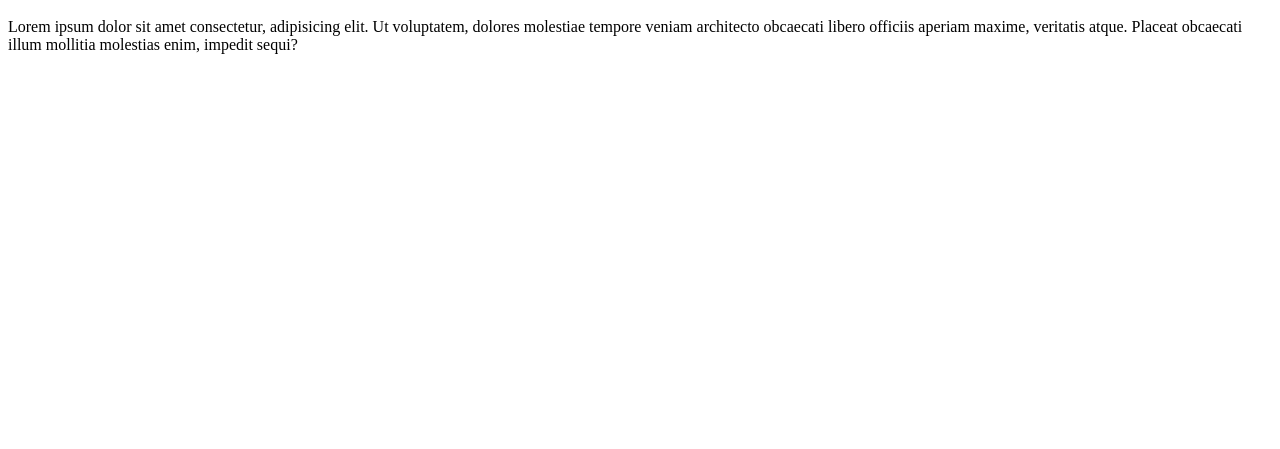
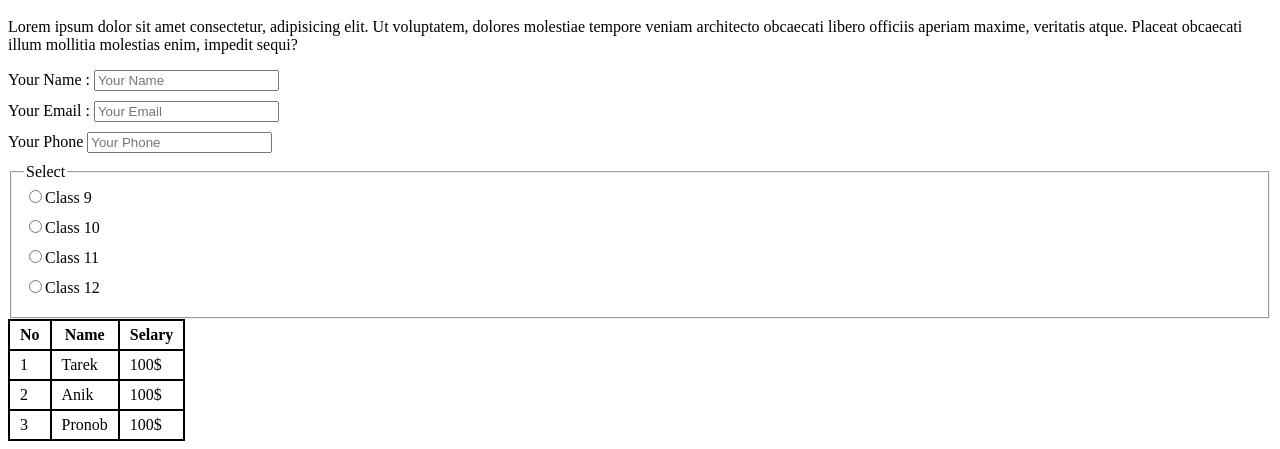
Before and after one commit to antor199/Poject-1, a plain HTML site: page index.html in a window 1280 px wide. Shown: the part 733-1182 px from the top of the page. Before the commit the page ends 803 px from the top, so only its background shows below. Drawn offline with Linux system fonts and the light colour scheme.

Commit message:
added a my form

```diff
--- a/index.html
+++ b/index.html
@@ -4,6 +4,19 @@
     <meta charset="UTF-8">
     <meta name="viewport" content="width=device-width, initial-scale=1.0">
     <title>Document</title>
+    <style>
+      label {
+        display: block;
+        margin-bottom: 10px;
+      }
+      table {
+        border-collapse: collapse;
+      }
+      td,th {
+        border: 2px solid black;
+        padding: 5px 10px;
+      }
+    </style>
 </head>
 <body>
     <h1> <i>  My Travel Blok </i> </h1>
@@ -39,6 +52,63 @@
    <h1 s> Antor </h1>
    <p> Lorem ipsum dolor sit amet consectetur, adipisicing elit. Ut voluptatem, dolores molestiae tempore veniam architecto obcaecati libero officiis aperiam maxime, veritatis atque. Placeat obcaecati illum mollitia molestias enim, impedit sequi?</p>
 
+   <form>
+    <label id="name"> Your Name :
+      <input type="text" placeholder="Your Name">
+    </label>
+    <label id="email"> Your Email :
+      <input type="email" placeholder="Your Email">
+    </label>
+    <label id="name"> Your Phone
+      <input type="phone" placeholder="Your Phone">
+    </label>
+   </form>
+
+   <fieldset>
+    <legend>
+      Select
+    </legend>
+    <label>
+      <input type="radio" name="class">Class 9
+    </label>
+    <label>
+      <input type="radio" name="class">Class 10
+    </label>
+    <label>
+      <input type="radio" name="class">Class 11
+    </label>
+    <label>
+      <input type="radio" name="class">Class 12
+    </label>
+   </fieldset>
+
+   <table>
+    <thead>
+      <tr>
+        <th>No</th>
+        <th>Name</th>
+        <th>Selary</th>
+      </tr>
+    </thead>
+     <tr>
+      <td>1</td>
+      <td>Tarek</td>
+      <td>100$</td>
+     </tr>
+     <tr>
+      <td>2</td>
+      <td>Anik</td>
+      <td>100$</td>
+     </tr>
+     <tr>
+      <td>3</td>
+      <td>Pronob</td>
+      <td>100$</td>
+     </tr>
+
+
+   </table>
+
 
 
 </body>
```
